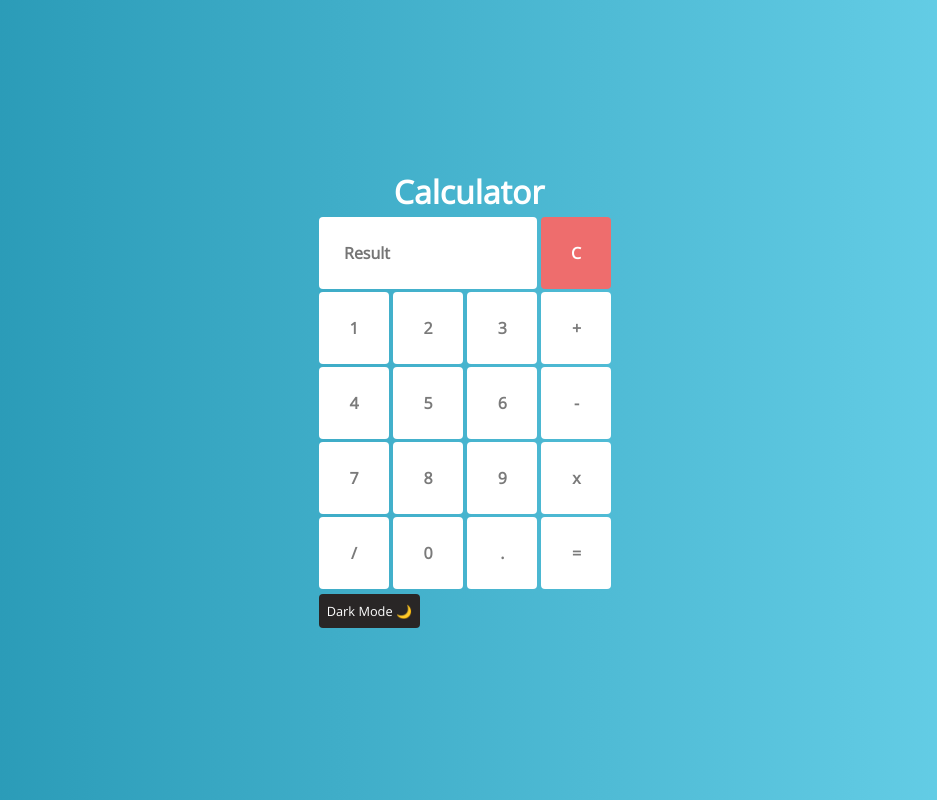
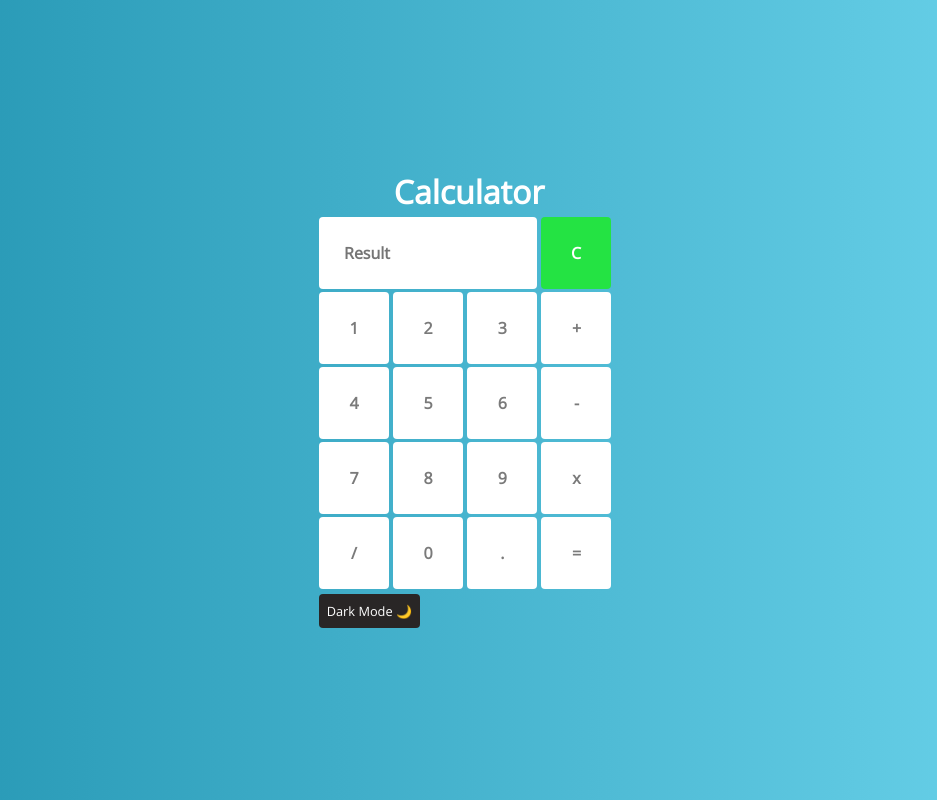
Before and after one commit to padmashree96/calculator, a plain HTML site: page index.html in a window 1280 px wide. Shown: the whole page, without its empty margins (171-1108 px from the left). Drawn offline with nearby package versions, Linux system fonts and the light colour scheme.

Commit message:
clr change

```diff
--- a/light.css
+++ b/light.css
@@ -59,7 +59,7 @@
   }
   #clear {
     color: #fff;
-    background-color: rgb(238, 109, 109);
+    background-color: rgba(31, 233, 48, 0.883);
   }
   button {
     border: none;
```
